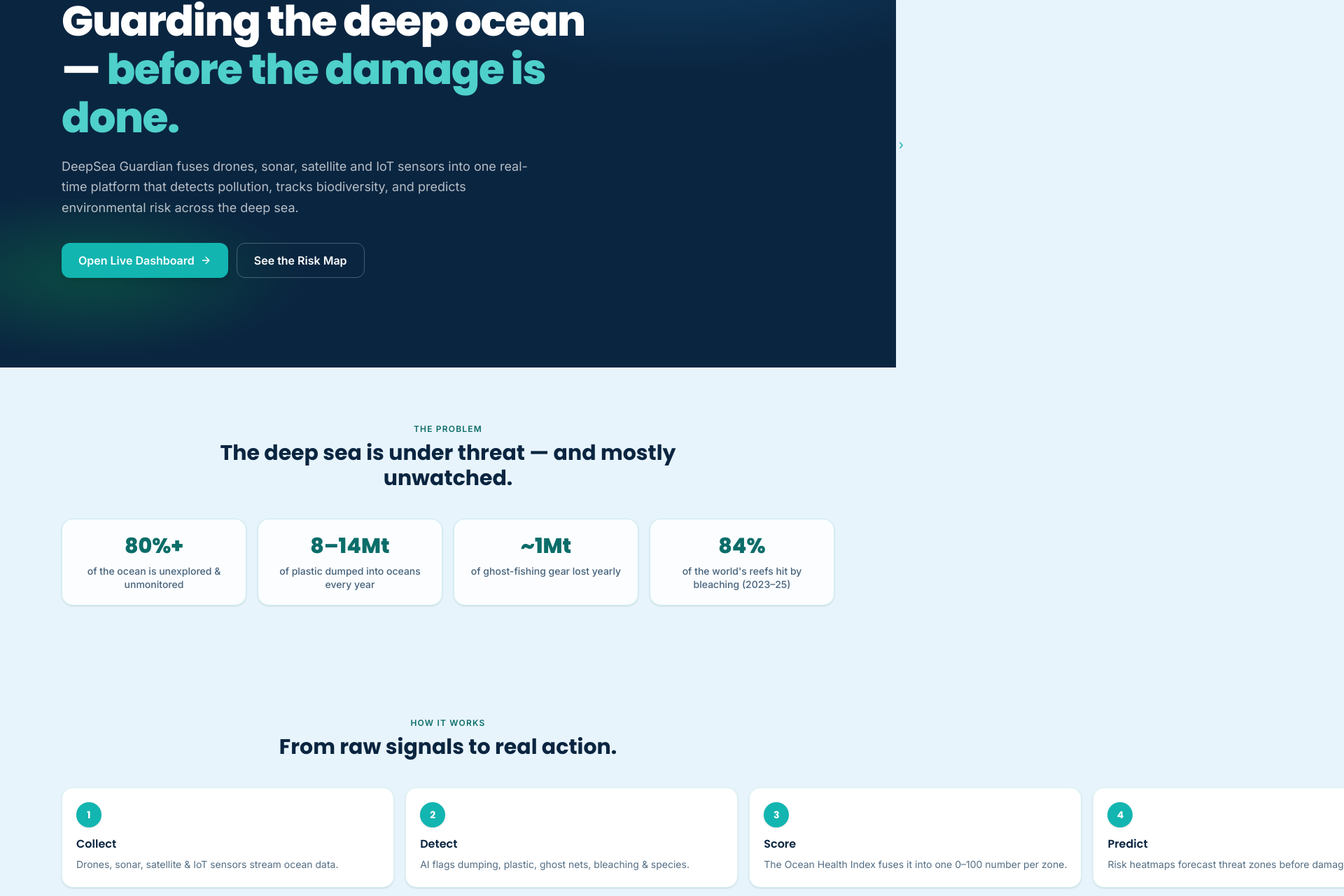
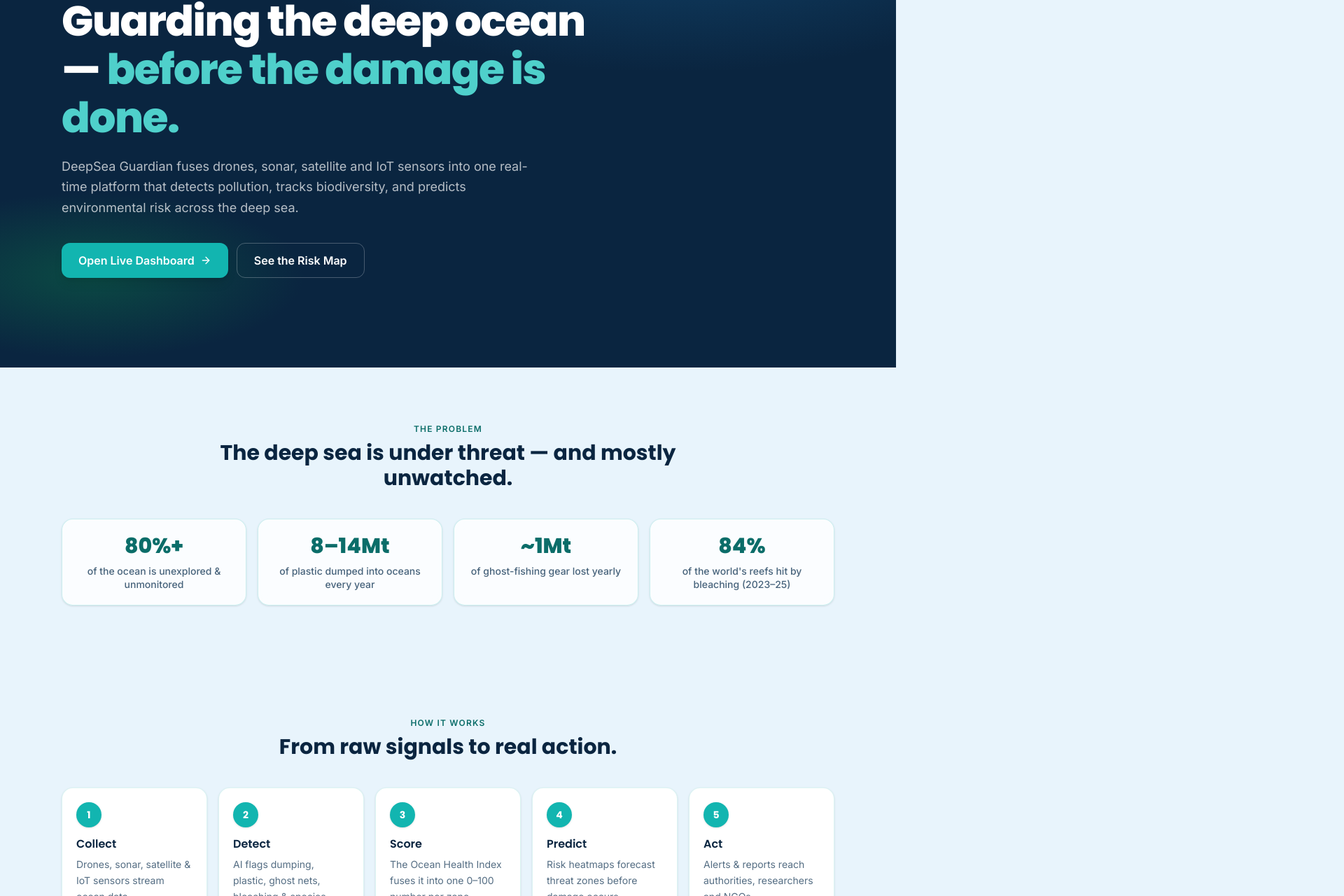
Before and after one commit to dronadri2007/Deepsea-Guardian, a React (Vite) app: page / in a window 1280 px wide. Shown: the part 193-1473 px from the top of the page at 70% size, 1920 px wide, since content can reach past the window. Built offline with nearby package versions, Linux system fonts and the light colour scheme.

Commit message:
fix: clean how-it-works grid; feat: multi-source map layers

```diff
--- a/src/pages/Home.jsx
+++ b/src/pages/Home.jsx
@@ -94,30 +94,20 @@ export default function Home() {
       <section className="py-20">
         <Container>
           <SectionHeading eyebrow="How it works" title="From raw signals to real action." center />
-          {/* Scrollable on mobile, 5-col grid on md+ */}
-          <div className="-mx-4 overflow-x-auto px-4 sm:-mx-6 sm:px-6 md:overflow-visible">
-            <div className="flex gap-4 md:grid md:grid-cols-5" style={{ minWidth: 'max-content' }}>
-              {pipeline.map((p, i) => (
+          <div className="grid grid-cols-1 gap-4 sm:grid-cols-2 lg:grid-cols-5">
+            {pipeline.map((p) => (
               <div
                 key={p.step}
-                  className="card-hover w-52 flex-shrink-0 rounded-2xl border border-teal/15 bg-white p-5 shadow-sm md:w-auto"
+                className="card-hover rounded-2xl border border-teal/15 bg-white p-5 shadow-sm"
               >
                 <div className="grid h-9 w-9 place-items-center rounded-full bg-teal font-head text-sm font-bold text-white shadow-sm">
                   {p.step}
                 </div>
                 <h3 className="mt-3 font-head font-semibold text-ink">{p.title}</h3>
                 <p className="mt-1.5 text-sm leading-relaxed text-textd/70">{p.text}</p>
-                  {/* Connector arrow — desktop only */}
-                  {i < pipeline.length - 1 && (
-                    <div className="hidden md:block absolute right-0 top-1/2 -translate-y-1/2 translate-x-full text-teal/40 px-1 text-lg leading-none pointer-events-none">
-                      ›
-                    </div>
-                  )}
               </div>
             ))}
           </div>
-          </div>
-          <p className="mt-3 text-center text-xs text-textd/40 md:hidden">← scroll to see all steps →</p>
         </Container>
       </section>
 
```
Lines whose indentation alone changed are shown as unchanged.
